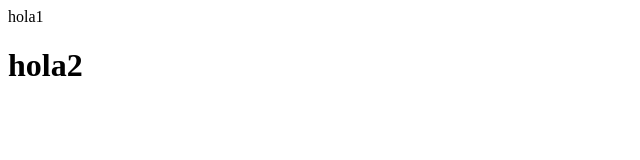
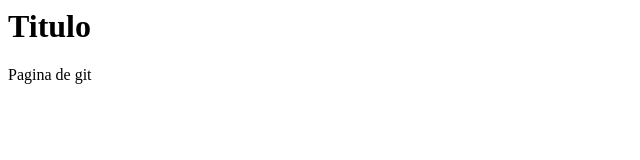
Before and after one commit to BrandonVasquezL/80640, a plain HTML site: page index.html in a window 1280 px wide. Shown: the whole page, without its empty margins (0-640 px from the left). Drawn offline with Linux system fonts and the light colour scheme.

Commit message:
Update index.html

```diff
--- a/index.html
+++ b/index.html
@@ -2,6 +2,6 @@
  <head>
    <title>Pagina principal</title>
   </head>
-  <p>hola1</p>
-  <h1>hola2</h1>
+  <h1>Titulo</h1>
+  <p>Pagina de git</p>
 </html>
```
